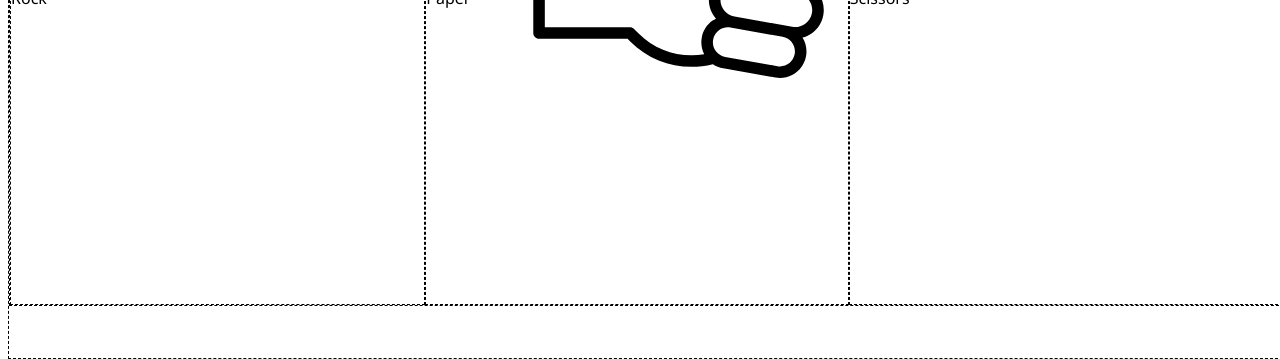
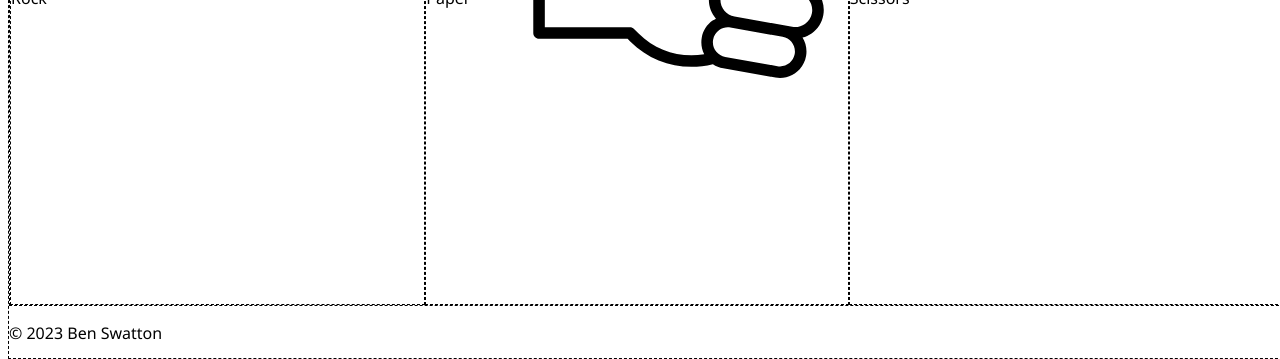
Before and after one commit to trubwick/RoShamBo, a plain HTML site: page index.html in a window 1280 px wide. Shown: the part 441-800 px from the top of the page. Drawn offline with Linux system fonts and the light colour scheme.

Commit message:
Update index.html
Added simple footer - needs CSS

```diff
--- a/index.html
+++ b/index.html
@@ -29,6 +29,10 @@
                 <div class="options" id="scissors">Scissors</div>
             </div>
 
+            <footer>
+                <p>&copy; 2023 Ben Swatton</p>
+            </footer>
+
         </div>
         <script src="main.js" async defer></script>
     </body>
```
